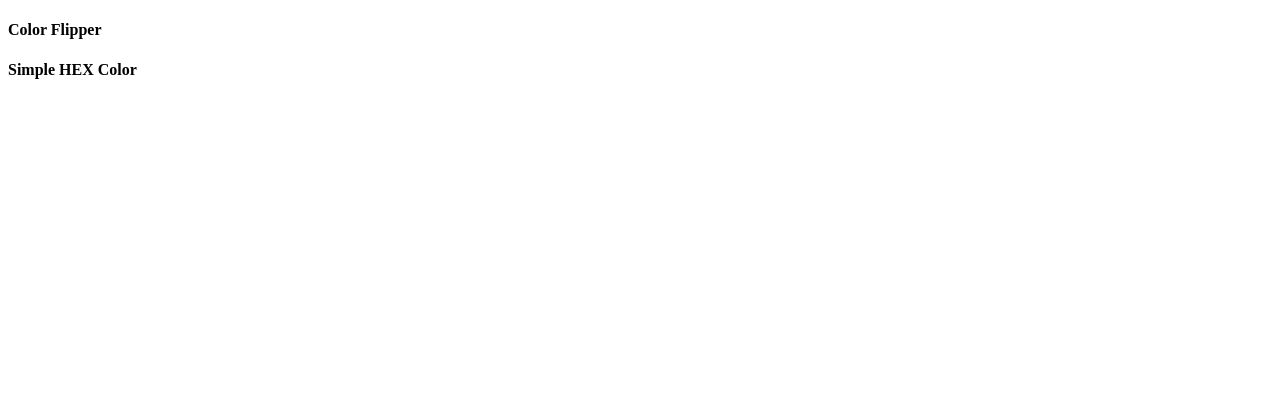
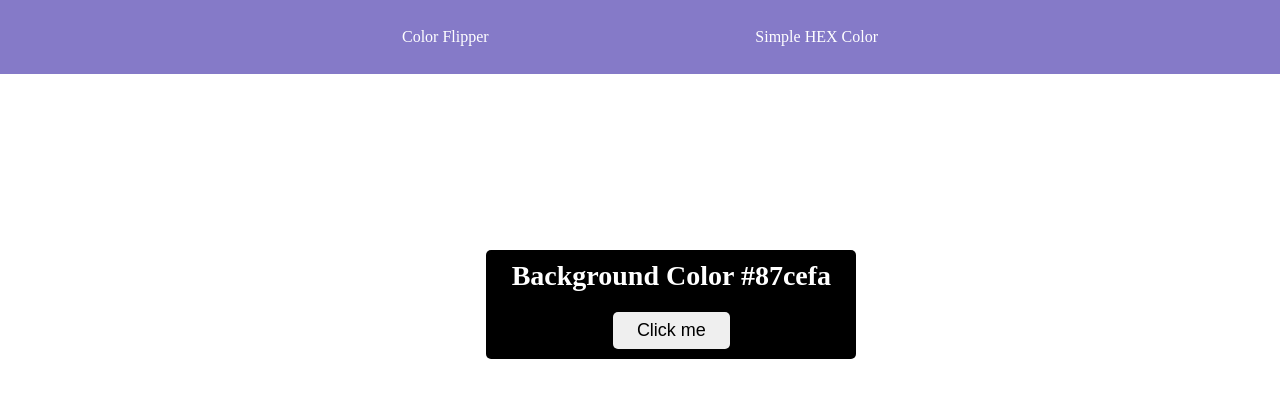
Before and after one commit to bankeytech/Color-flipper, a plain HTML site: page Index.html in a window 1280 px wide. Drawn offline with Linux system fonts and the light colour scheme.

Commit message:
still work in progress

```diff
--- a/Index.html
+++ b/Index.html
@@ -7,14 +7,23 @@
     <link rel="stylesheet" href="./Style.css">
 </head>
 <body>
- <section>
+
     <nav>
-        <h4>Color Flipper</h4>
-        <h4>Simple HEX Color</h4>
+        <div class="nav-1">
+            <a href="">Color Flipper</a>
+            <a href="">Simple HEX Color</a>
+        </div>
     </nav>
 
+    <main class="div-1">
+        <div class="div-2">
+          <h3>Background Color <span class="hex">#87cefa</span></h3>
 
- </section>
+          <button onclick="changeColor()">Click me</button>
+        </div>
+    </main>
+
+
 
 
 
--- a/Script.js
+++ b/Script.js
@@ -0,0 +1,18 @@
+// const hex = [0, 1, 2, 3, 4, 5, 6, 7, 8, 9, "A", "B", "C", "D", "E", "F"];
+
+function changeColor(){
+
+    let symbols, color, hex;
+    symbols = [0, 1, 2, 3, 4, 5, 6, 7, 8, 9, "A", "B", "C", "D", "E", "F"];
+    hex = document.querySelector(".hex")
+    color="#"
+    for (let i = 0; i < 6; i++){
+        color = color + symbols[Math.floor(Math.random() *16)];
+    }
+    hex.textContent = color
+    document.body.style.background = color;
+    document.getElementById("hex").innerHTML = color;
+
+
+
+}
--- a/Style.css
+++ b/Style.css
@@ -0,0 +1,57 @@
+*{
+ color: white;
+ padding: 0px;
+ margin: 0px;
+}
+
+
+
+nav{
+    background-color: rgba(133, 122, 200);
+    padding:18px;
+
+}
+
+.nav-1{
+    display: flex;
+    justify-content: space-between;
+    align-items: center;
+    margin: 10px 24rem;
+}
+
+.div-1{
+    position: relative;
+}
+
+a{
+    text-decoration: none;
+}
+
+.div-2{
+    position: absolute;
+    top: 11rem;
+    left: 38%;
+    background-color: black;
+    width: 350px;
+    padding: 10px;
+    border-radius: 5px;
+    display: flex;
+    flex-direction: column;
+    align-items: center;
+    justify-content: center;
+    gap: 20px;
+}
+
+h3{
+  font-size: 28px;
+  font-weight: bold;
+}
+
+button{
+    padding: 8px 24px;
+    color: black;
+    align-self: center;
+    font-size: 18px;
+    border-radius: 5px;
+    border: none;
+}
```
